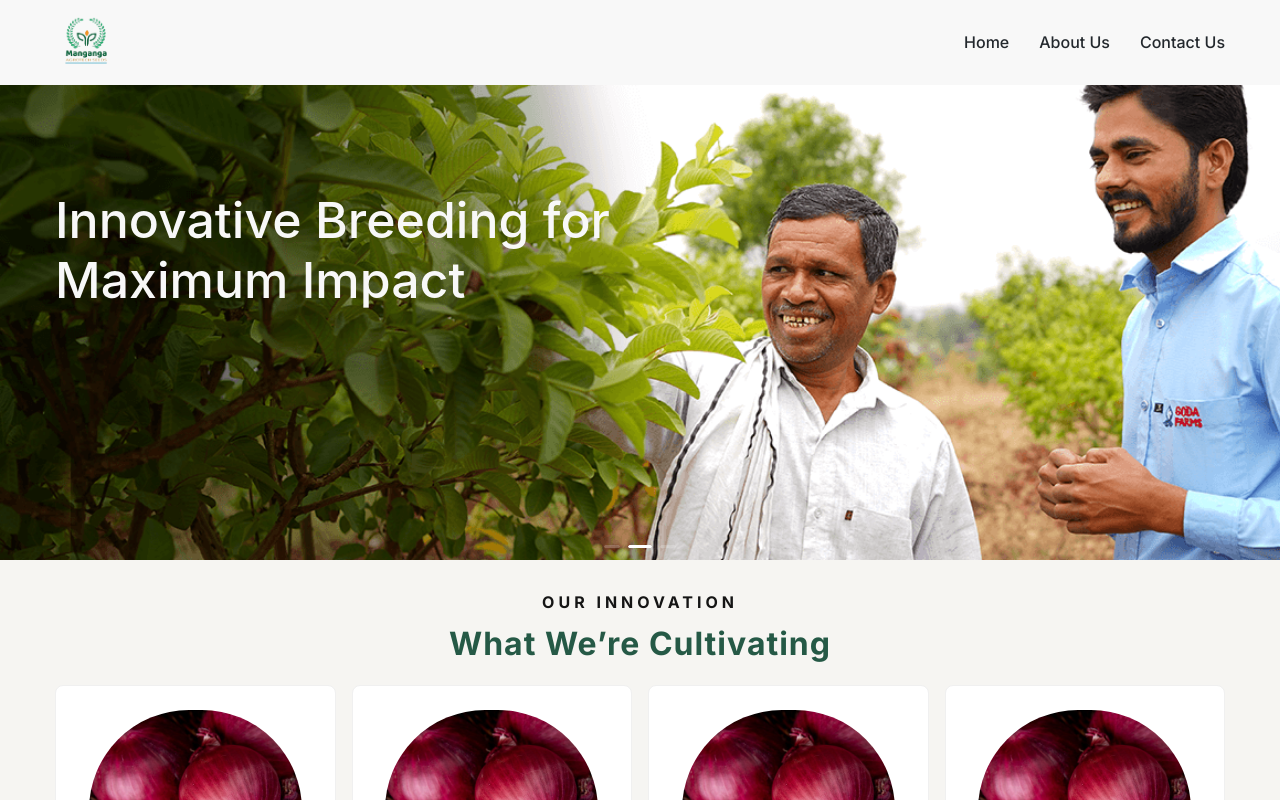
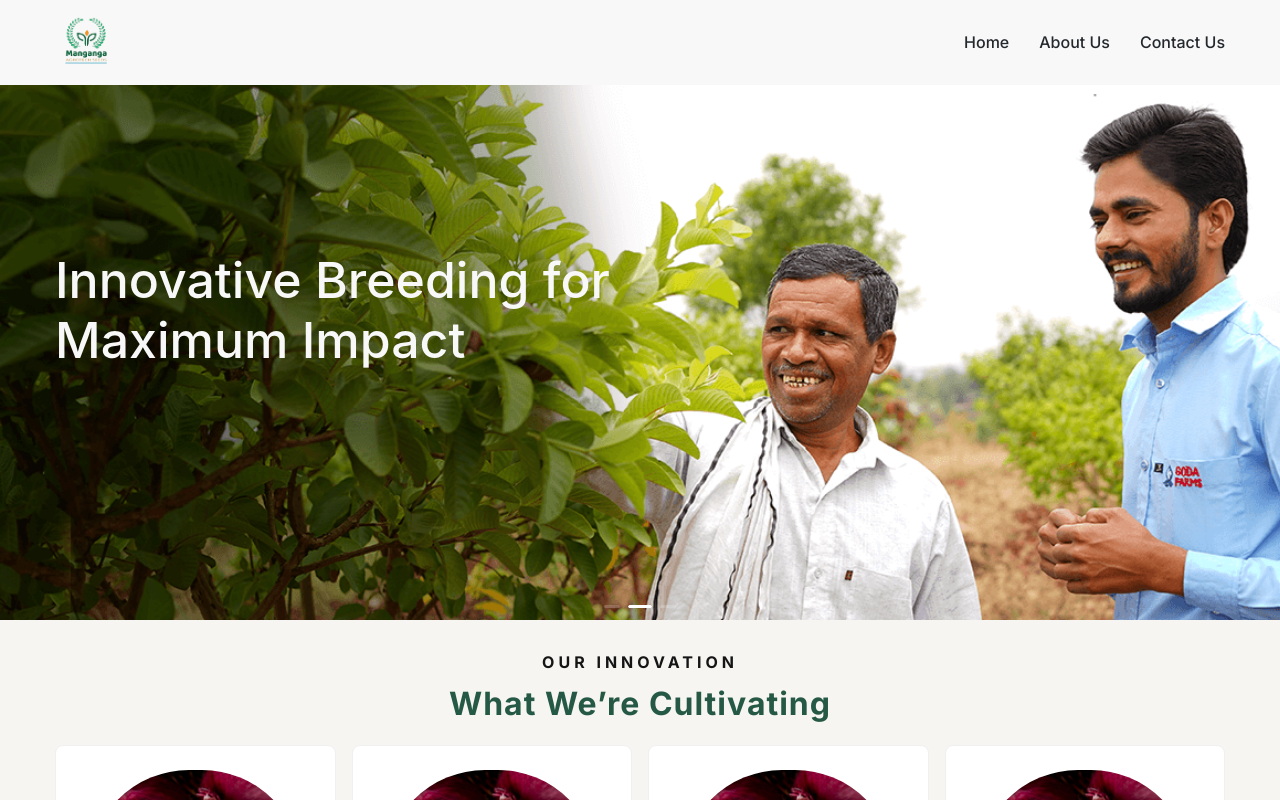
Before and after one commit to SambhajiShinde1234/farming-website, a React (Vite) app: page / in a window 1280 px wide. Shown: the top 800 px of the page. Built offline with nearby package versions, Linux system fonts and the light colour scheme.

Commit message:
update header anavbar

```diff
--- a/src/App.css
+++ b/src/App.css
@@ -25,7 +25,6 @@
   display: flex;
   justify-content: space-between;
   align-items: center;
-  padding: 25px 0;
 }
 
 /*
@@ -110,6 +109,7 @@ hero
   background-position: 50% 100%;
   background-size: cover;
   height: 70vh;
+  margin-top: 60px;
 }
 
 .heroBlock1 .container-fluid {
```
Also changed, not shown: src/App.jsx (line endings or trailing spaces).
